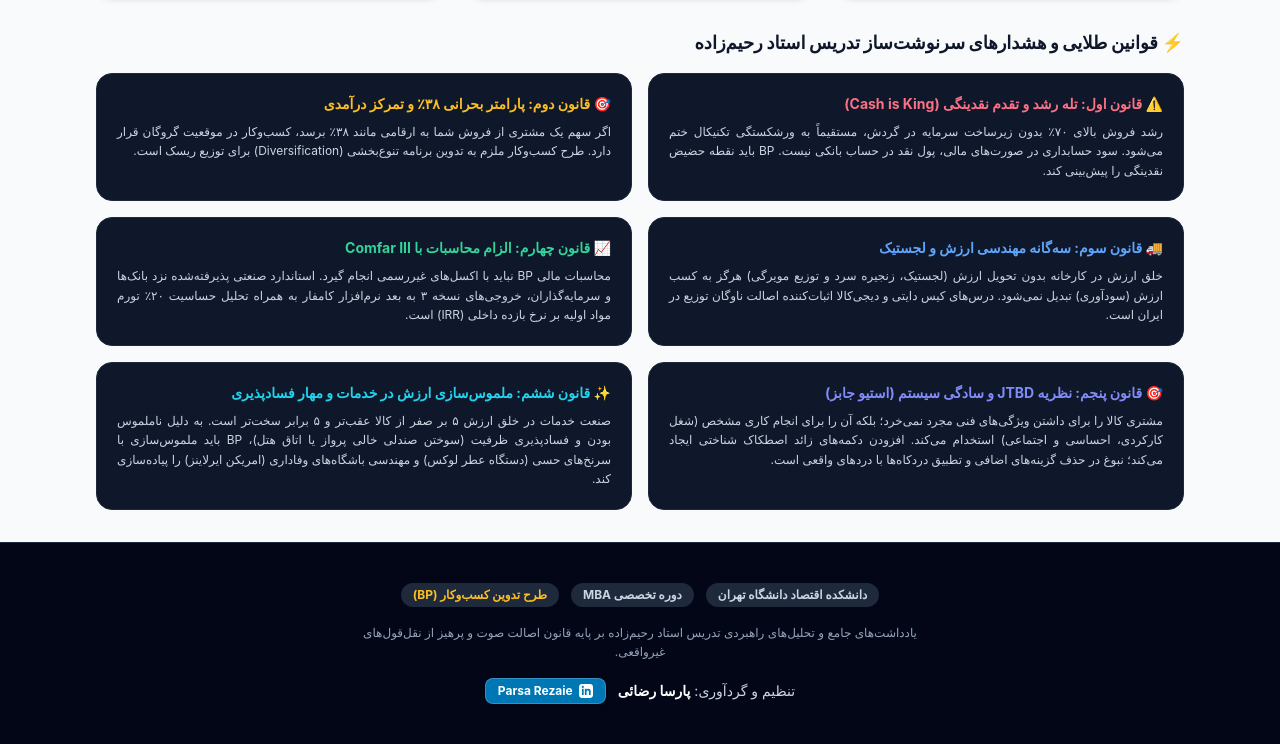
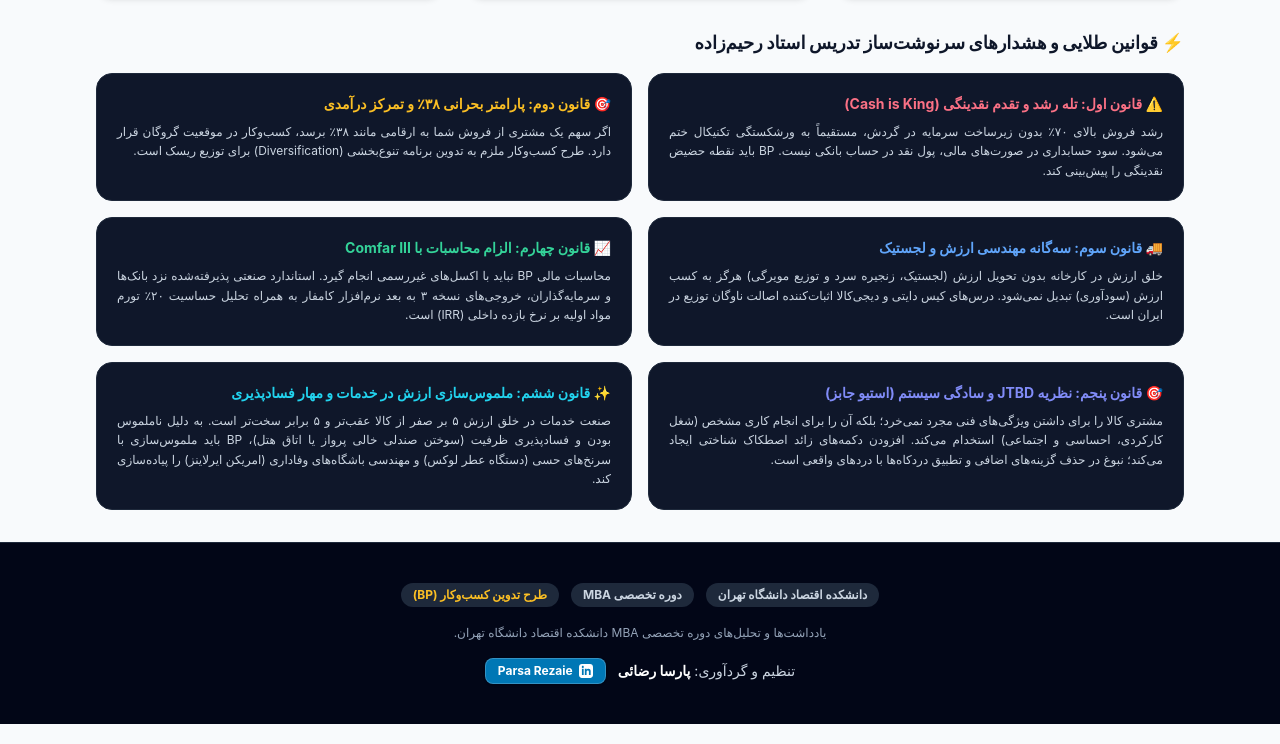
Before and after one commit to parsarezaie/mba, a plain HTML site: page business-plan/index.html in a window 1280 px wide. Shown: the part 1081-1825 px from the top of the page. Drawn offline with nearby package versions, Linux system fonts and the light colour scheme; a small style sheet from the web is missing.

Commit message:
Update MBA course dashboards

```diff
--- a/business-plan/index.html
+++ b/business-plan/index.html
@@ -3145,7 +3145,7 @@
         <span class="text-xs bg-slate-800 text-amber-400 px-3 py-1 rounded-full font-bold">طرح تدوین کسب‌وکار (BP)</span>
       </div>
       <div class="text-xs leading-relaxed max-w-xl mx-auto">
-        یادداشت‌های جامع و تحلیل‌های راهبردی تدریس استاد رحیم‌زاده بر پایه قانون اصالت صوت و پرهیز از نقل‌قول‌های غیرواقعی.
+        یادداشت‌ها و تحلیل‌های دوره تخصصی MBA دانشکده اقتصاد دانشگاه تهران.
       </div>
       <div class="inline-flex flex-wrap items-center justify-center gap-3">
   <span class="text-slate-300 text-xs md:text-sm">تنظیم و گردآوری: <strong class="text-white font-bold">پارسا رضائی</strong></span>
```
